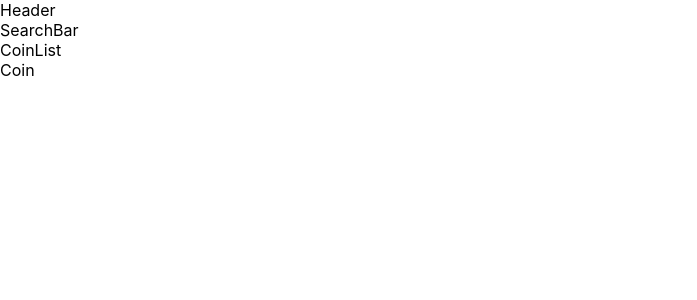
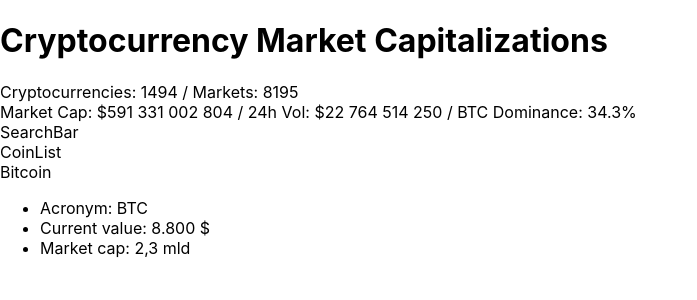
Before and after one commit to KrystianKaminski/crypto-tracker, a React (Create React App) app: page / in a window 1280 px wide. Shown: the top 300 px of the page, without its empty margins (0-697 px from the left). Built offline with nearby package versions, Linux system fonts and the light colour scheme.

Commit message:
Placeholder for header and coin components

```diff
--- a/src/components/CoinList/Coin/Coin.js
+++ b/src/components/CoinList/Coin/Coin.js
@@ -2,7 +2,14 @@
 
 const Coin = props => {
     return (
-        <div>Coin</div>
+        <div>
+            Bitcoin
+            <ul className="crypto">
+                <li className="crypto__acronym">Acronym: BTC</li>
+                <li className="crypto__value">Current value: 8.800 $</li>
+                <li className="crypto__cap">Market cap: 2,3 mld</li>
+            </ul>
+        </div>
     )
 }
 
--- a/src/components/Header/Header.js
+++ b/src/components/Header/Header.js
@@ -1,7 +1,19 @@
 import React from 'react'
 
 const Header = (props) => {
-    return <div>Header</div>
+    return (
+        <div>
+            <h1>Cryptocurrency Market Capitalizations</h1>
+            <div className="info">
+                <div className="info__crypto">
+                    Cryptocurrencies: 1494 / Markets: 8195
+                </div>
+                <div className="info__crypto">
+                   Market Cap: $591 331 002 804 / 24h Vol: $22 764 514 250 / BTC Dominance: 34.3%
+                </div>
+            </div>
+        </div>
+    )
 }
 
 export default Header
```
